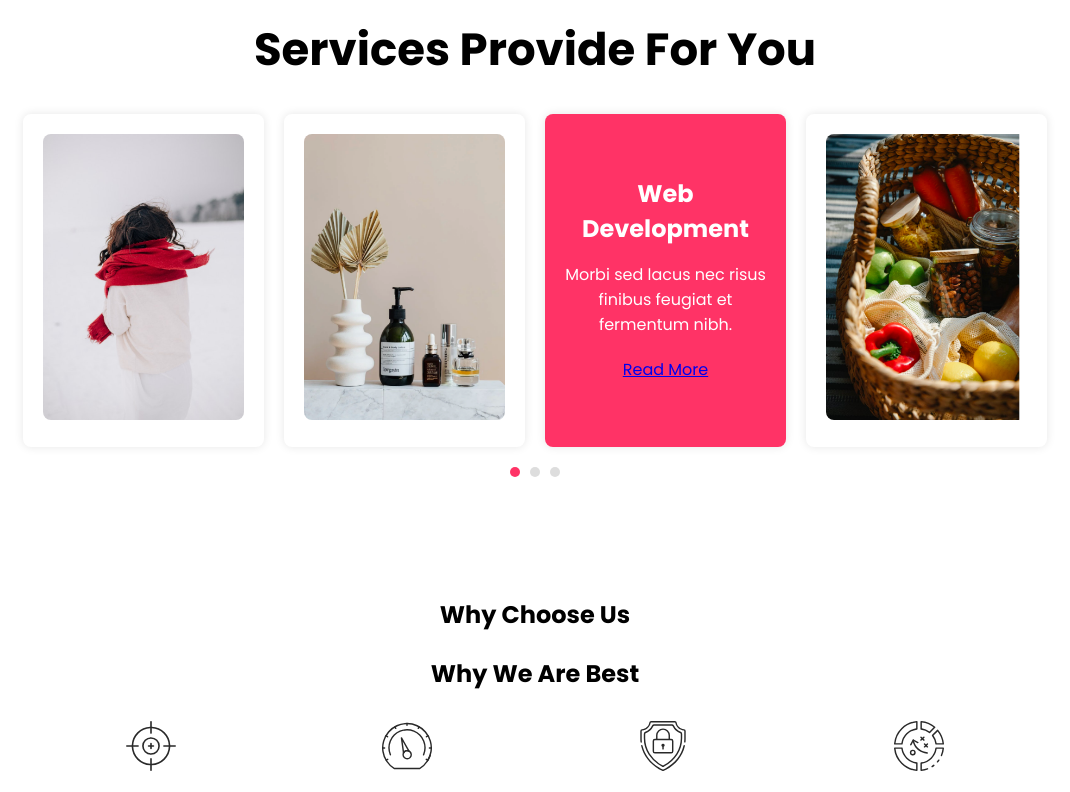
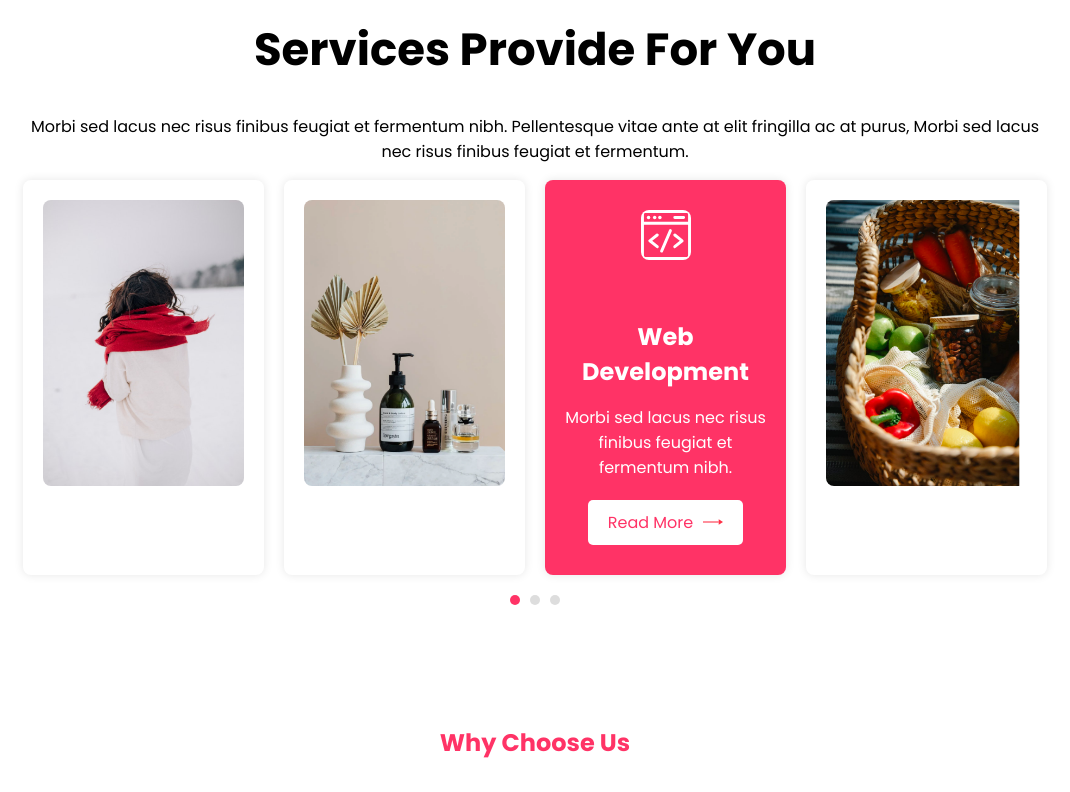
Before and after one commit to Aditya-Singh-5014/fyle-assignment, a plain HTML site: page index.html in a window 1280 px wide. Shown: the part 806-1598 px from the top of the page, without its empty margins (105-1175 px from the left). Drawn offline with Linux system fonts and the light colour scheme; a script that the page names is missing.

Commit message:
added animations

```diff
--- a/index.html
+++ b/index.html
@@ -7,7 +7,7 @@
     <link rel="stylesheet" href="styles.css">
 </head>
 <body>
-    <header class="hero">
+    <header class="hero fade-in">
         <div class="container">
             <div class="hero-content">
                 <div class="hero-text">
@@ -23,10 +23,13 @@
         </div>
     </header>
 
-    <section class="services">
+    <section class="services fade-in">
         <div class="container">
             <h2>What We Do</h2>
-            <h3>Services Provide For You</h3>
+            <div class="services-header">
+                <h3>Services Provide For You</h3>
+                <p class="services-description">Morbi sed lacus nec risus finibus feugiat et fermentum nibh. Pellentesque vitae ante at elit fringilla ac at purus, Morbi sed lacus nec risus finibus feugiat et fermentum.</p>
+            </div>
             <div class="service-list">
                 <div class="service-item">
                     <img src="./images/1-2.png" alt="Service 1">
@@ -36,11 +39,16 @@
                 </div>
                 <div class="service-item service-item-highlighted">
                     <div class="service-content">
+                        <img src="./images/icon.svg" alt="Service Image" class="service-icon">
                         <h4>Web Development</h4>
                         <p>Morbi sed lacus nec risus finibus feugiat et fermentum nibh.</p>
-                        <a href="#" class="btn">Read More</a>
+                        <a href="#" class="btn">
+                            Read More
+                            <img src="./images/arrow.svg" alt="Arrow Icon" class="btn-icon">
+                        </a>
                     </div>
                 </div>
+
                 <div class="service-item">
                     <img src="./images/3-2.png" alt="Service 3">
                 </div>
@@ -53,7 +61,7 @@
         </div>
     </section>
 
-    <section class="why-choose-us">
+    <section class="why-choose-us fade-in">
         <div class="container">
             <h2>Why Choose Us</h2>
             <h3>Why We Are Best</h3>
@@ -78,7 +86,7 @@
         </div>
     </section>
 
-    <section class="our-project">
+    <section class="our-project fade-in">
         <div class="container">
           <h2>OUR PROJECT</h2>
           <h3>WHY WE ARE BEST</h3>
@@ -105,7 +113,7 @@
       </section>
 
 
-    <section class="company-growth">
+    <section class="company-growth fade-in">
         <div class="container">
             <h2>Our Company Growth</h2>
             <div class="growth-stats">
@@ -116,7 +124,7 @@
                 </div>
                 <div class="stat-item">
                     <img src="./images/clock (3).svg" alt="">
-                    <h3>1591+</h3>
+                    <h3>1591+</</h3>
                     <p>Days Of Operation</p>
                 </div>
                 <div class="stat-item">
@@ -126,14 +134,14 @@
                 </div>
                 <div class="stat-item">
                     <img src="./images/Path 4406.svg" alt="">
-                    <h3>75+</h3>
+                    <h3>75+</</h3>
                     <p>Win Awards</p>
                 </div>
             </div>
         </div>
     </section>
 
-    <section class="testimonials">
+    <section class="testimonials fade-in">
         <div class="container">
             <h2>Client's Feedback</h2>
             <h3>People Say's About Us!</h3>
@@ -143,7 +151,7 @@
             </div>
         </div>
     </section>
-    <footer>
+    <footer class="fade-in">
         <img src="./images/NoPath - Copy.svg" alt="">
         <img src="images/Group 500.png" alt="">
     </footer>
--- /dev/null
+++ b/scripts.js
@@ -0,0 +1,20 @@
+document.addEventListener("DOMContentLoaded", function () {
+  const observerOptions = {
+    threshold: 0.1,
+  };
+
+  const fadeInElements = document.querySelectorAll(".fade-in");
+
+  const observer = new IntersectionObserver((entries, observer) => {
+    entries.forEach((entry) => {
+      if (entry.isIntersecting) {
+        entry.target.classList.add("visible");
+        observer.unobserve(entry.target);
+      }
+    });
+  }, observerOptions);
+
+  fadeInElements.forEach((el) => {
+    observer.observe(el);
+  });
+});
--- a/styles.css
+++ b/styles.css
@@ -169,11 +169,17 @@ header.hero .hero-image img {
   max-width: 100%;
   border-radius: 8px;
 }
-
 .service-item-highlighted {
   background-color: var(--highlighted-bg-color);
   color: #fff;
   padding: 30px 20px;
+  position: relative;
+}
+
+.service-item-highlighted .service-icon {
+  width: 50px;
+  height: 50px;
+  margin-bottom: 20px;
 }
 
 .service-item-highlighted h4 {
@@ -185,6 +191,22 @@ header.hero .hero-image img {
 .service-item-highlighted p {
   font-size: 16px;
   margin-bottom: 20px;
+}
+
+.service-item-highlighted .btn {
+  display: inline-flex;
+  align-items: center;
+  background-color: #fff;
+  color: var(--highlighted-bg-color);
+  padding: 10px 20px;
+  text-decoration: none;
+  border-radius: 5px;
+}
+
+.service-item-highlighted .btn-icon {
+  width: 20px;
+  height: 20px;
+  margin-left: 10px;
 }
 
 .carousel-indicators {
@@ -214,8 +236,13 @@ header.hero .hero-image img {
 .why-choose-us h2,
 .why-choose-us h3 {
   font-size: 24px;
+  color: var(--secondary-color);
+  margin-bottom: 10px;
+}
+
+.why-choose-us h3 {
+  font-size: 45px;
   color: var(--text-color);
-  margin-bottom: 10px;
 }
 
 .our-project {
@@ -329,7 +356,7 @@ header.hero .hero-image img {
 
 .testimonials .testimonial p + p {
   font-size: 20px;
-  color: var(--primary-color);
+  color: var(--text-secondary-color);
 }
 
 .testimonials .testimonial p + p strong {
@@ -585,3 +612,46 @@ footer img:last-of-type {
     font-size: 14px;
   }
 }
+
+/* Add this CSS for animations */
+.animated {
+  opacity: 0;
+  transform: translateY(50px);
+  transition: opacity 0.5s ease, transform 0.5s ease;
+}
+
+.animated.active {
+  opacity: 1;
+  transform: translateY(0);
+}
+
+/* Add hover effect */
+.service-item:hover {
+  transform: scale(1.05);
+  transition: transform 0.5s ease;
+  box-shadow: 0 0 20px rgba(0, 0, 0, 0.2);
+}
+
+/* Add hover effect to buttons */
+.btn:hover {
+  transform: translateY(-3px); /* Move the button 3px up */
+  box-shadow: 0 3px 6px rgba(0, 0, 0, 0.1); /* Add a subtle shadow */
+}
+
+/* Add hover effect to divs */
+.service-item:hover:not(.service-item-highlighted) {
+  transform: scale(1.05); /* Scale up the div */
+  box-shadow: 0 0 20px rgba(0, 0, 0, 0.2); /* Add a shadow */
+}
+
+/* Add initial state and animation for fade-in effect */
+.fade-in {
+  opacity: 0;
+  transform: translateY(20px);
+  transition: opacity 1s ease, transform 1s ease; /* Increase duration */
+}
+
+.fade-in.visible {
+  opacity: 1;
+  transform: translateY(0);
+}
```
